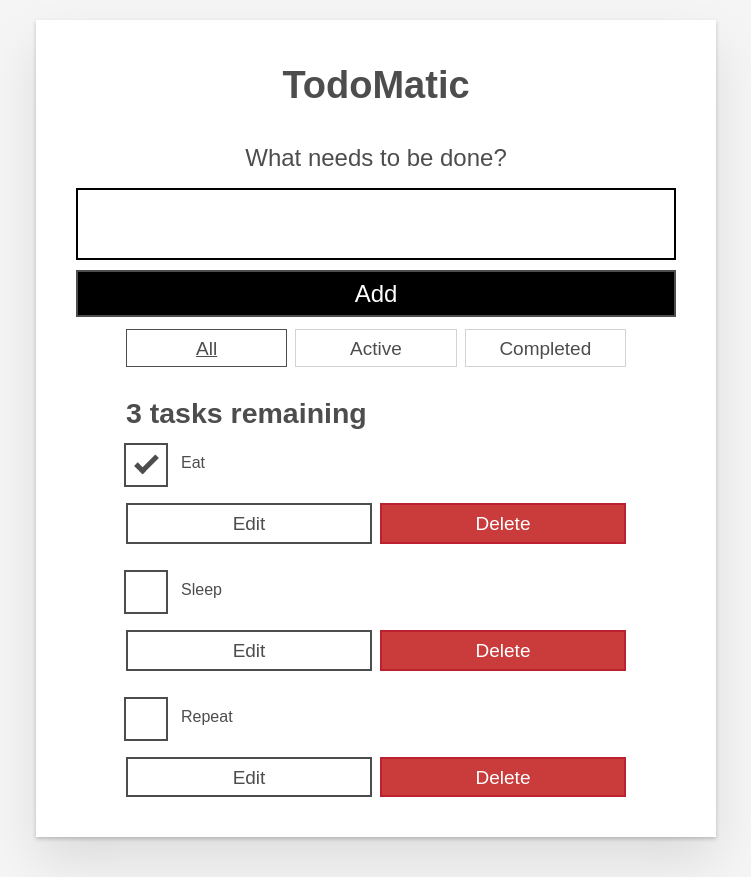
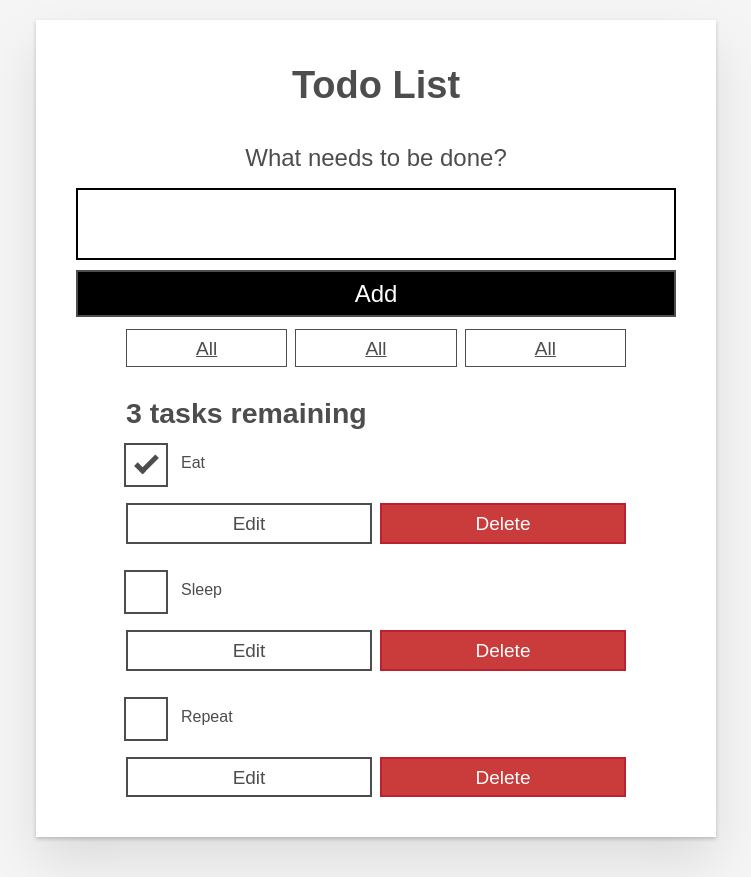
Before and after one commit to elis-11/react-todolist, a React (Create React App) app: page / in a window 1280 px wide. Shown: the whole page, without its empty margins (264-1015 px from the left). Built offline with nearby package versions, Linux system fonts and the light colour scheme.

Commit message:
import all components

```diff
--- a/src/App.jsx
+++ b/src/App.jsx
@@ -1,54 +1,27 @@
 /* eslint-disable no-undef */
 /* eslint-disable jsx-a11y/no-redundant-roles */
+import FilterButton from "./components/FilterButton";
+import Form from "./components/Form";
 import Todo from "./components/Todo";
 import "./index.css";
 
 function App(props) {
-const taskList = props.tasks.map(task => (
+  const taskList = props.tasks.map((task) => (
     <Todo
       id={task.id}
       name={task.name}
       completed={task.completed}
       key={task.id}
     />
-)
-);
+  ));
   return (
     <div className="todoapp stack-large">
-      <h1>TodoMatic</h1>
-      <form>
-        <h2 className="label-wrapper">
-          <label htmlFor="new-todo-input" className="label__lg">
-            What needs to be done?
-          </label>
-        </h2>
-        <input
-          type="text"
-          id="new-todo-input"
-          className="input input__lg"
-          name="text"
-          autoComplete="off"
-        />
-        <button type="submit" className="btn btn__primary btn__lg">
-          Add
-        </button>
-      </form>
+      <h1>Todo List</h1>
+      <Form />
       <div className="filters btn-group stack-exception">
-        <button type="button" className="btn toggle-btn" aria-pressed="true">
-          <span className="visually-hidden">Show </span>
-          <span>all</span>
-          <span className="visually-hidden"> tasks</span>
-        </button>
-        <button type="button" className="btn toggle-btn" aria-pressed="false">
-          <span className="visually-hidden">Show </span>
-          <span>Active</span>
-          <span className="visually-hidden"> tasks</span>
-        </button>
-        <button type="button" className="btn toggle-btn" aria-pressed="false">
-          <span className="visually-hidden">Show </span>
-          <span>Completed</span>
-          <span className="visually-hidden"> tasks</span>
-        </button>
+        <FilterButton />
+        <FilterButton />
+        <FilterButton />
       </div>
       <h2 id="list-heading">3 tasks remaining</h2>
       <ul
```
Lines whose indentation alone changed are shown as unchanged.
